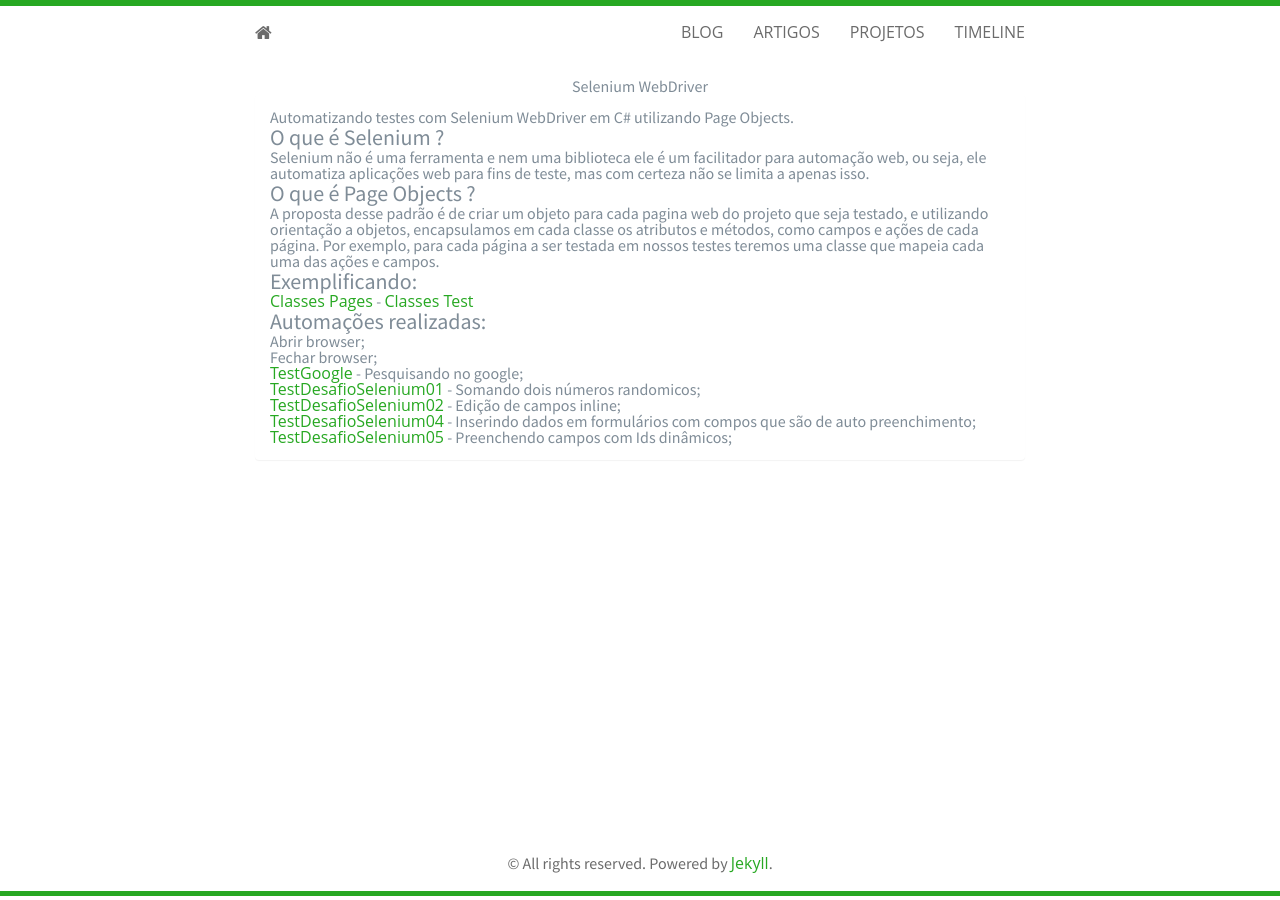
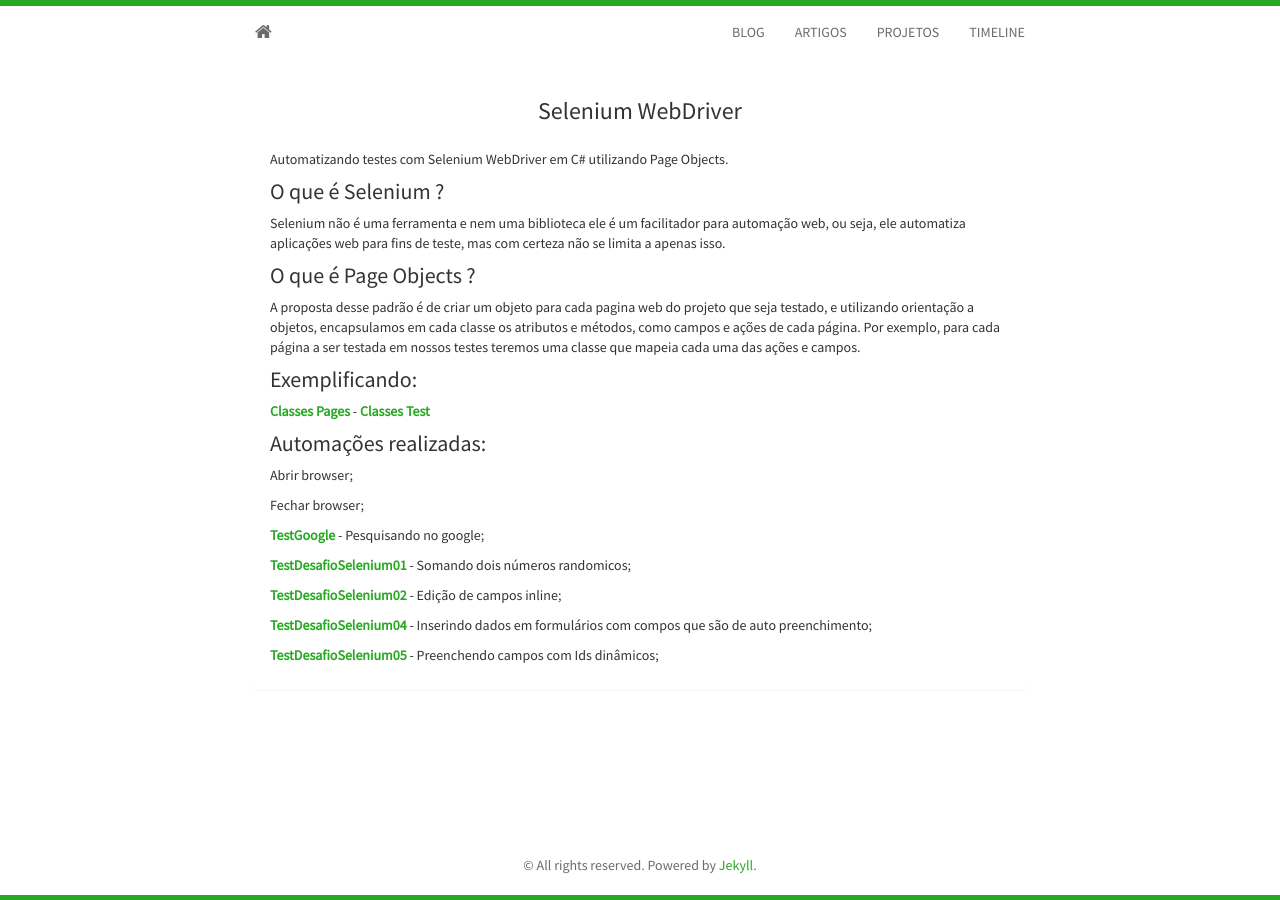
Before and after one commit to mateusbtlopes/mateusbtlopes.github.io, a Jekyll site: the page built from selenium-webdriver.html, in a window 1280 px wide. Built offline with Jekyll 4.4.1, drawn with Linux system fonts in a browser that asks for light colours; nearby versions of some CDN libraries.

Commit message:
- Atualizando pagina selenium-webdriver

```diff
--- a/_includes/selenium-webdriver.html
+++ b/_includes/selenium-webdriver.html
@@ -1,22 +1,4 @@
-<!doctype html>
-<html lang="en" class="no-js">
-<head>
-	<meta charset="UTF-8">
-	<meta name="viewport" content="width=device-width, initial-scale=1">
-
-	<!--<link href='https://fonts.googleapis.com/css?family=Source+Sans+Pro:200,400,200bold,400old' rel='stylesheet' type='text/css'-->
-
-	<link rel="stylesheet" href="css/reset.css"> <!-- CSS reset -->
-	<link rel="stylesheet" href="css/style.css"> <!-- Resource style -->
-	<script src="js/modernizr.js"></script> <!-- Modernizr -->
-	<!-- Custom styles for this template -->
-    <link rel="stylesheet" type="text/css" href="{{ site.baseurl }}/static/css/main.css" />
-	<!--<link rel="stylesheet" type="text/css" href="https://maxcdn.bootstrapcdn.com/font-awesome/4.4.0/css/font-awesome.min.css" /-->
-	<link rel="stylesheet" type="text/css" href="{{ site.baseurl }}/static/css/syntax.css" />
-
-	<title>Selenium WebDriver - Mateus Bruno T. Lopes</title>
-</head>
-<body>
+<section id="projects">
 <div class="container">
   <h3>Selenium WebDriver</h3>
   <div class="panel panel-default">
@@ -47,5 +29,4 @@
     </div>
   </div>
 </div>
-</body>
-</html>
+</section>
```
